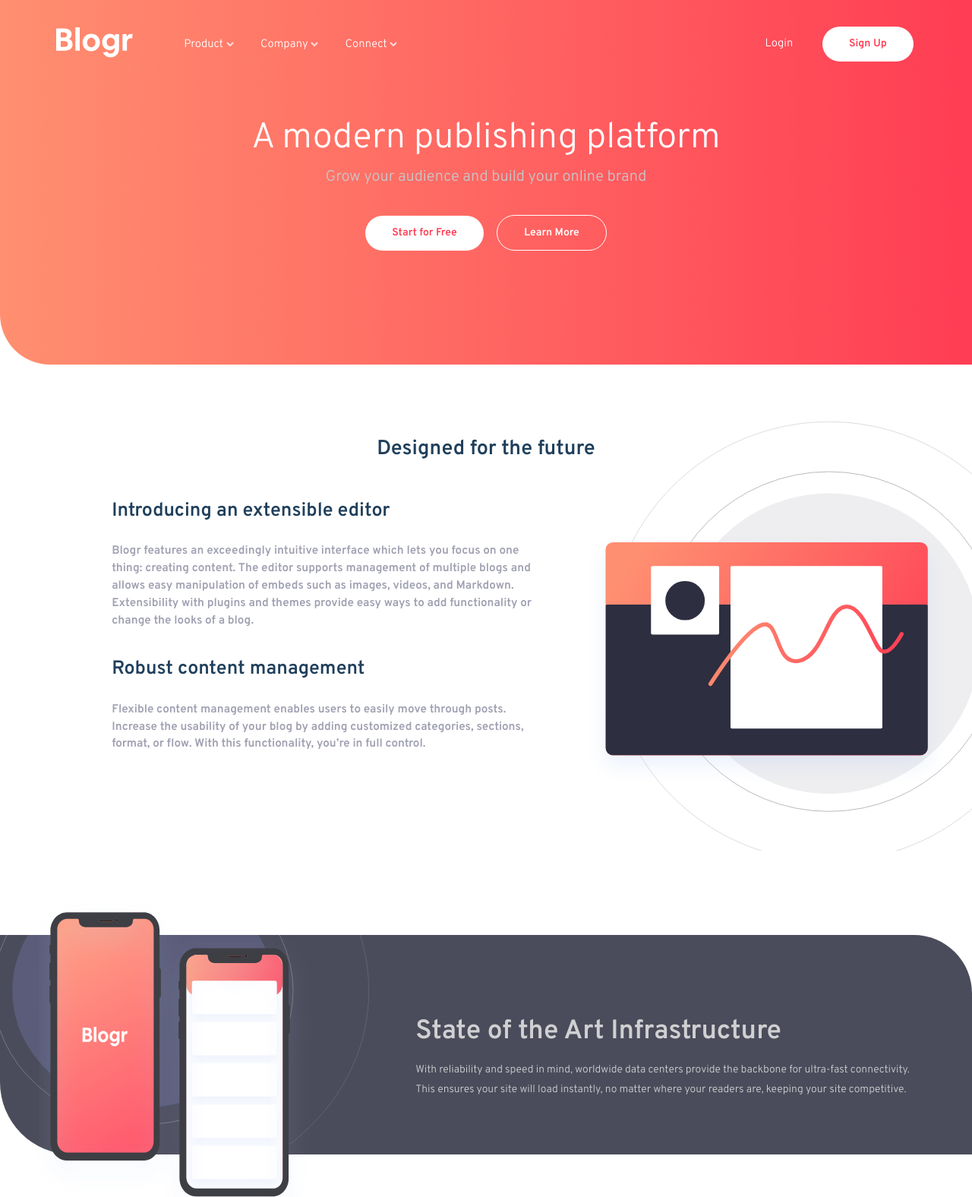
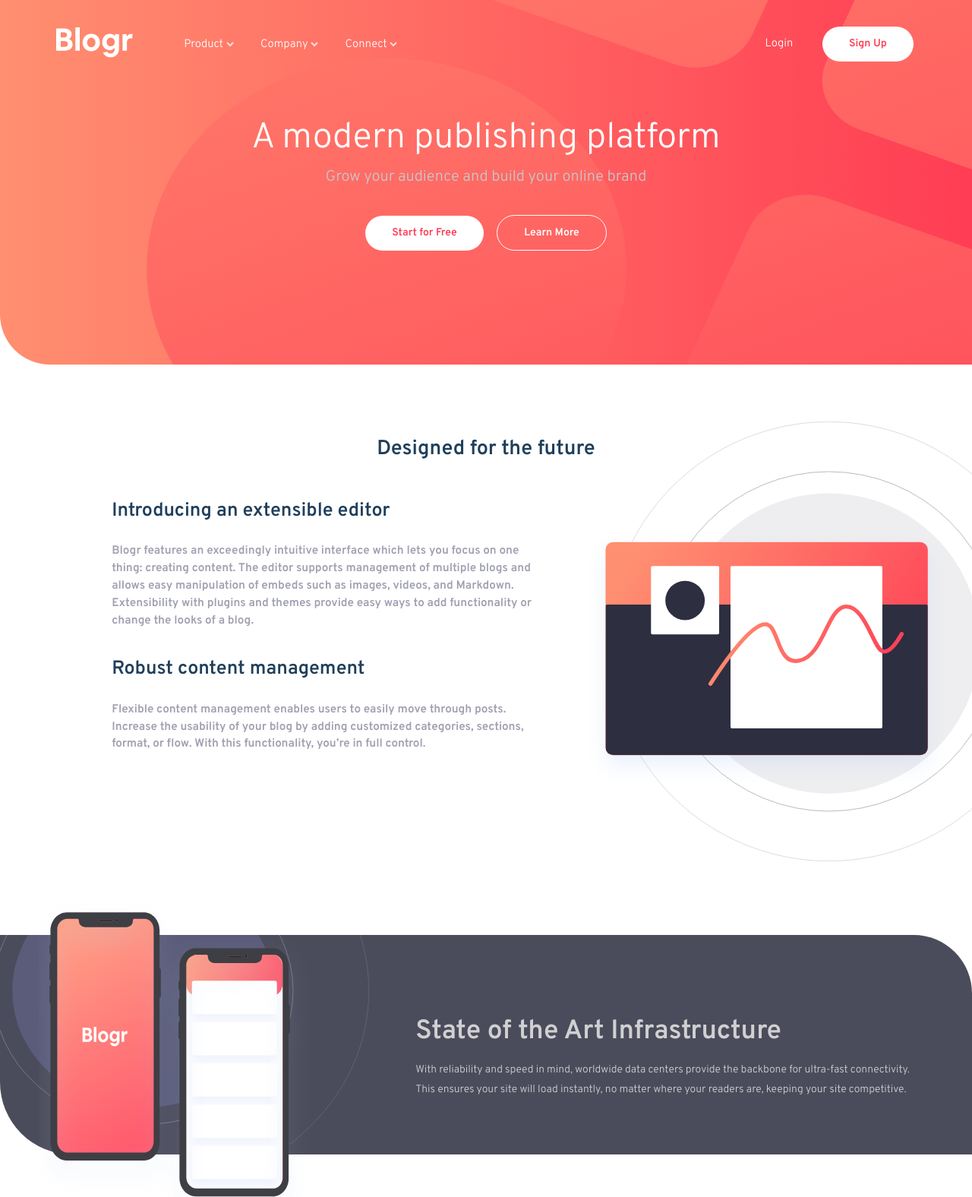
Before and after one commit to Salweyar/Challenge-by-Frontend-Mentor-Sass-responsive-Website, a plain HTML site: page index.html in a window 1280 px wide. Shown: the top 1576 px of the page at 76% size. Drawn offline with Linux system fonts and the light colour scheme.

Commit message:
added the header image and fix the height of hero image and blog image

```diff
--- a/src/sass/layouts/_blog.scss
+++ b/src/sass/layouts/_blog.scss
@@ -1,5 +1,5 @@
 .blog {
-  padding: 4.5rem 0 4.5rem 0;
+  padding: 7.5rem 0 4.5rem 0;
   text-align: center;
 
   @include breakpoints-up(large) {
--- a/src/sass/layouts/_header.scss
+++ b/src/sass/layouts/_header.scss
@@ -1,4 +1,5 @@
 .header {
+  position: relative;
   background: linear-gradient(to top, $LightRed 10%, $VeryLightRed);
   border-bottom-left-radius: 4.125rem 4.125rem;
   min-height: 70vh;
@@ -8,27 +9,21 @@
     min-height: 60vh;
   }
 
-  // &::before {
-  //   content: "";
-  //   position: absolute;
-  //   width: 100%;
-  //   height: 100%;
-  //   background-image: url("/images/bg-pattern-intro.svg");
-  //   background-size: 84%;
-  //   background-repeat: no-repeat;
-  //   background-position: center center;
-  // }
+  &::before {
+    content: "";
+    position: absolute;
+    width: 100%;
+    height: 100%;
+    background-image: url("/images/bg-pattern-intro.svg");
+    background-size: 92.2rem 83.2rem;
+    background-repeat: no-repeat;
+    background-position: -23.8rem -17.8rem;
 
-  // &__image {
-  //   position: absolute;
-  //   width: 100%;
-  //   height: 160%;
-  //   background-image: url("/images/bg-pattern-intro.svg");
-  //   background-size: cover;
-  //   background-repeat: no-repeat;
-  //   background-position: -200px -200px;
-  // }
-
+    @include breakpoints-up(large) {
+      background-size: 159.2rem 139.2rem;
+      background-position: -17.8rem -58.8rem;
+    }
+  }
   nav {
     position: relative;
     padding-top: 2.0625rem;
--- a/src/sass/layouts/_hero.scss
+++ b/src/sass/layouts/_hero.scss
@@ -7,7 +7,7 @@
       content: "";
       position: absolute;
       width: 50%;
-      height: 71%;
+      height: 80%;
       background-image: url("/images/illustration-editor-desktop.svg");
       background-repeat: no-repeat;
       background-position: 8.2rem 0.2rem;
```
Also changed, not shown: src/css/main.css, src/css/main.min.css, 2 other files.
